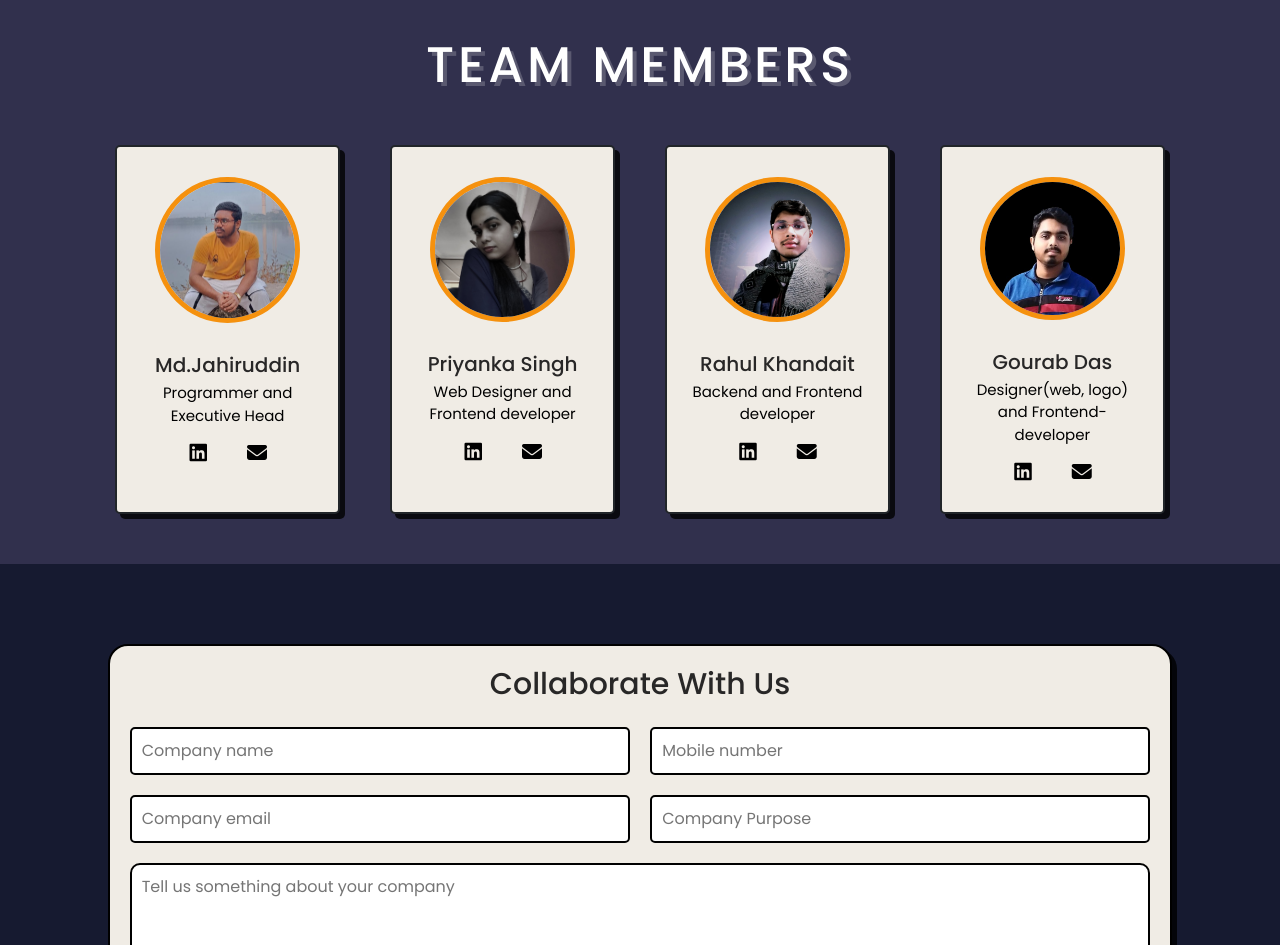
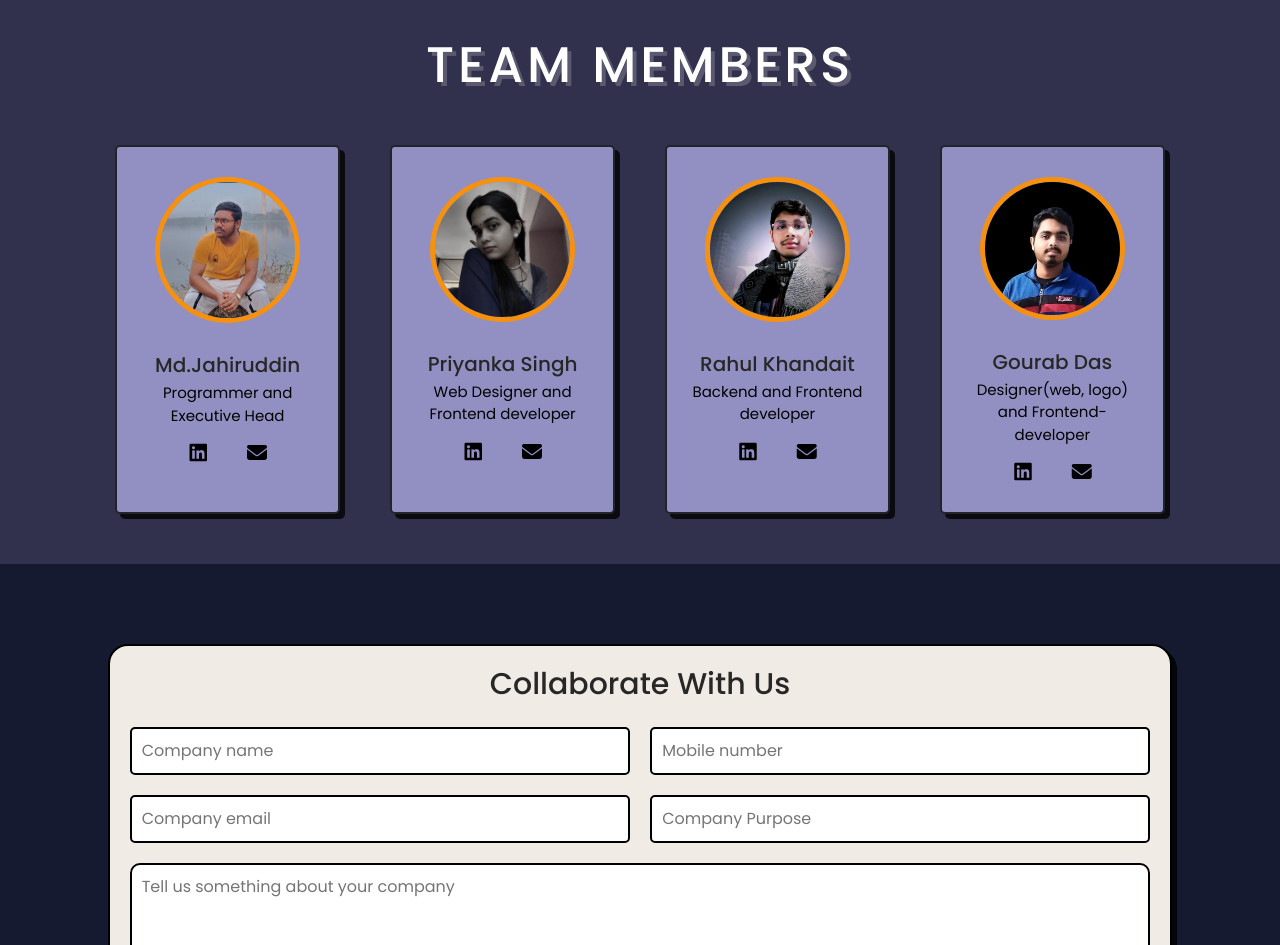
Before and after one commit to Gourab2005/Urban-Pulse, a plain HTML site: page FRONTEND/index.html in a window 1280 px wide. Shown: the part 2057-3002 px from the top of the page. Drawn offline with nearby package versions, Linux system fonts and the light colour scheme.

Commit message:
Change background color in doctors box to #9290C3

```diff
--- a/FRONTEND/style.css
+++ b/FRONTEND/style.css
@@ -504,7 +504,7 @@ section.home::before{
 }
 .doctors .box-container .box {
     text-align: center;
-    background: #F0ECE5;
+    background: #9290C3;
     border-radius: .5rem;
     border: var(--border);
     box-shadow: var(--box-shadow);
```
